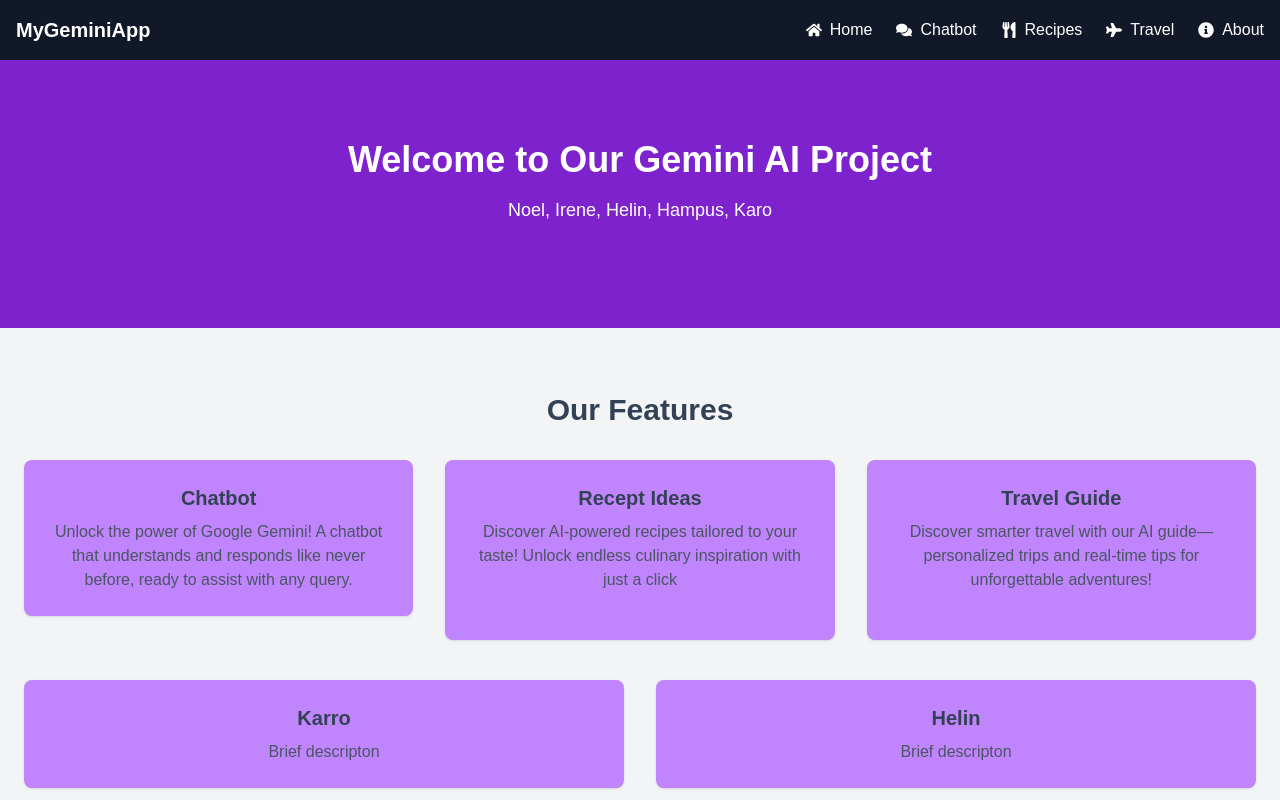
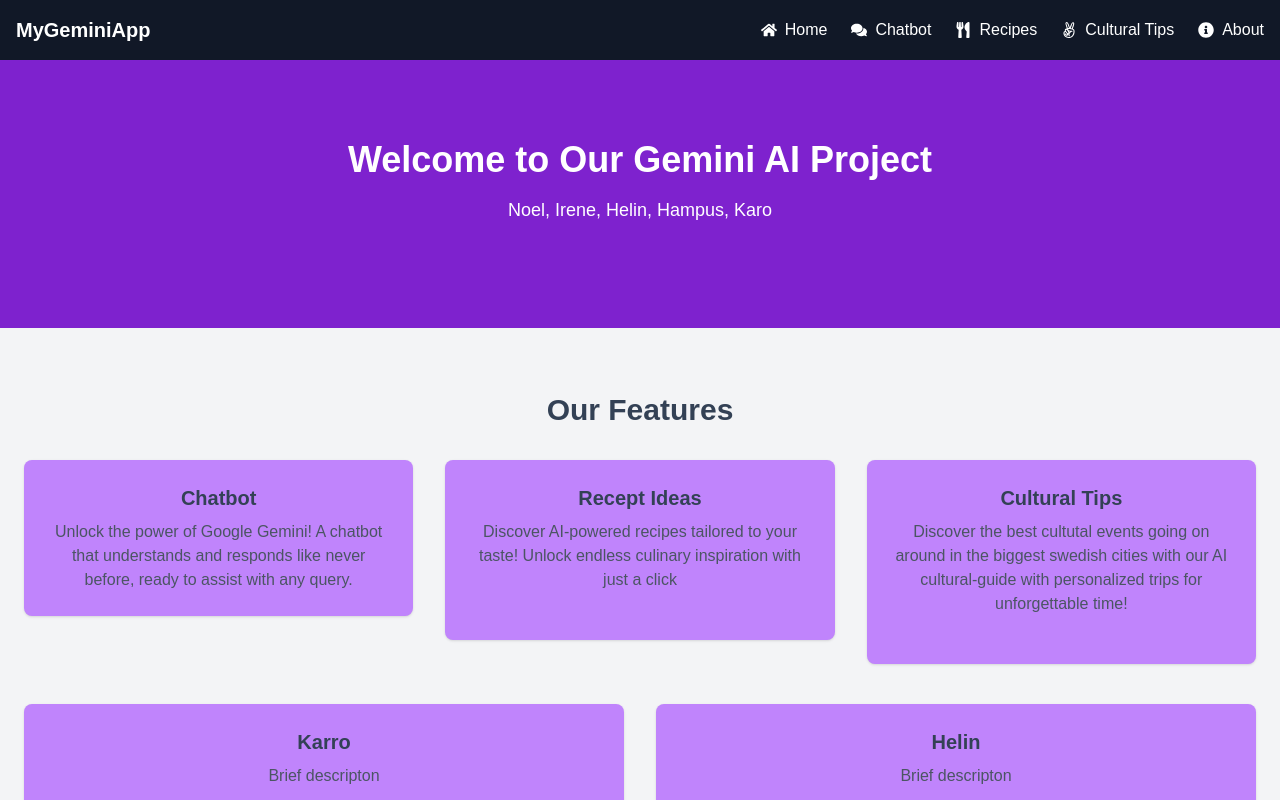
Before and after one commit to NoelPerland/gemini_project, a Next.js app: page / in a window 1280 px wide. Shown: the top 800 px of the page. Built offline with nearby package versions, Linux system fonts and the light colour scheme.

Commit message:
small changes in header and index

```diff
--- a/components/Header.js
+++ b/components/Header.js
@@ -3,8 +3,8 @@
   FaHome,
   FaComments,
   FaUtensils,
-  FaPlane,
   FaInfoCircle,
+  FaAngellist,
 } from "react-icons/fa";
 
 export default function Header() {
@@ -49,7 +49,8 @@
               href="/Irene"
               className="flex items-center gap-2 hover:text-gray-400"
             >
-              <FaPlane /> Travel
+              <FaAngellist />
+              Cultural Tips
             </Link>
           </li>
           <li>
--- a/pages/Irene.js
+++ b/pages/Irene.js
@@ -2,7 +2,7 @@
 import { useState } from "react";
 
 export default function Irene() {
-  const [answer, setAnswer] = useState(""); // Change initial state to a string
+  const [answer, setAnswer] = useState("");
   const [city, setCity] = useState("Stockholm");
   const [prompt, setPrompt] = useState("");
 
--- a/pages/index.js
+++ b/pages/index.js
@@ -53,11 +53,11 @@
                 className="bg-purple-400  hover:bg-purple-500 p-6 shadow rounded-lg block text-center"
               >
                 <h3 className="text-xl font-bold mb-2 text-slate-700">
-                  Travel Guide
+                  Cultural Tips
                 </h3>
                 <p className="text-gray-600">
-                  Discover smarter travel with our AI guide—personalized trips
-                  and real-time tips for unforgettable adventures!
+                  Discover the best cultutal events going on around in the biggest swedish cities with our AI cultural-guide with personalized trips
+                  for unforgettable time!
                 </p>
                 <br />
               </a>
```
